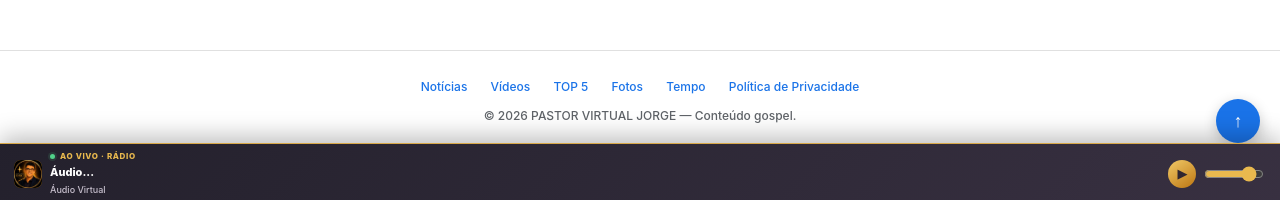
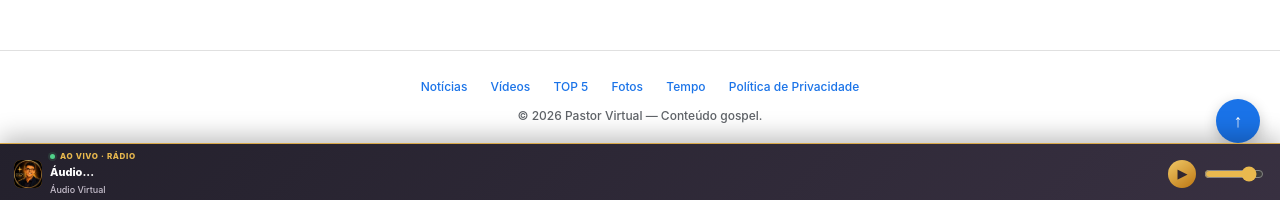
Before and after one commit to capaofeliz-cell/djaguia1, a Jekyll site: the page built from noticias/index.html, in a window 1280 px wide and 900 px high, scrolled down 1157 px. Shown: the part 697-897 px from the top of the window. Built offline with Jekyll 4.4.1, drawn with Linux system fonts in a browser that asks for light colours.

Commit message:
Update base layout for SEO and branding changes

```diff
--- a/_layouts/base.html
+++ b/_layouts/base.html
@@ -3,8 +3,31 @@
 <head>
 <meta charset="utf-8">
 <meta name="viewport" content="width=device-width, initial-scale=1">
-<title>{{ page.title }} — Notícias Gospel | PASTOR VIRTUAL JORGE</title>
-<meta name="description" content="{{ page.description | default: site.description }}">
+{% assign og_title = page.title | default: 'Notícias Gospel' | strip_html | escape %}
+{% assign og_desc = page.description | default: 'Notícias gospel, vídeos, fotos e reflexões baseadas na Palavra de Deus. Converse com o Pastor Virtual e receba acolhimento e orientação.' | strip_html | escape %}
+{% assign og_img = page.imagem | default: '/icons/icon-512.png' %}
+{% assign og_first = og_img | slice: 0, 4 %}
+{% if og_first != 'http' %}
+  {% assign og_c = og_img | slice: 0, 1 %}
+  {% if og_c != '/' %}{% assign og_img = og_img | prepend: '/' %}{% endif %}
+  {% assign og_img = og_img | prepend: 'https://djrenatobravo.com.br' %}
+{% endif %}
+<title>{{ og_title }} — Pastor Virtual</title>
+<meta name="description" content="{{ og_desc }}">
+<link rel="canonical" href="https://djrenatobravo.com.br{{ page.url }}">
+<meta property="og:type" content="{% if page.layout == 'post' %}article{% else %}website{% endif %}">
+<meta property="og:site_name" content="Pastor Virtual">
+<meta property="og:locale" content="pt_BR">
+<meta property="og:title" content="{{ og_title }} | Pastor Virtual">
+<meta property="og:description" content="{{ og_desc }}">
+<meta property="og:url" content="https://djrenatobravo.com.br{{ page.url }}">
+<meta property="og:image" content="{{ og_img }}">
+{% unless page.imagem %}<meta property="og:image:width" content="512">
+<meta property="og:image:height" content="512">{% endunless %}
+<meta name="twitter:card" content="{% if page.imagem %}summary_large_image{% else %}summary{% endif %}">
+<meta name="twitter:title" content="{{ og_title }} | Pastor Virtual">
+<meta name="twitter:description" content="{{ og_desc }}">
+<meta name="twitter:image" content="{{ og_img }}">
 <link rel="icon" type="image/png" href="/icons/icon-32.png?v=3">
 <!-- Google AdSense: Auto ads. Unidades manuais só devem ser inseridas com slots reais do painel. -->
 <script async src="https://pagead2.googlesyndication.com/pagead/js/adsbygoogle.js?client=ca-pub-4764775481973440" crossorigin="anonymous"></script>
@@ -68,7 +91,7 @@
 <body>
 <header class="site">
   <div class="wrap">
-    <img src="/imagens/avatar.jpg" alt="DJ ÁGUIA1">
+    <img src="/imagens/avatar.jpg" alt="Pastor Virtual">
     <h1>Notícias Gospel</h1>
     <nav>
       {% for item in site.data.menu.header %}
@@ -135,7 +158,7 @@
         <a href="{{ item.url }}" style="margin:0 10px">{{ item.label }}</a>
       {% endfor %}
     </div>
-    © {{ site.time | date: '%Y' }} PASTOR VIRTUAL JORGE — Conteúdo gospel.
+    © {{ site.time | date: '%Y' }} Pastor Virtual — Conteúdo gospel.
   </div>
 </footer>
 
```
